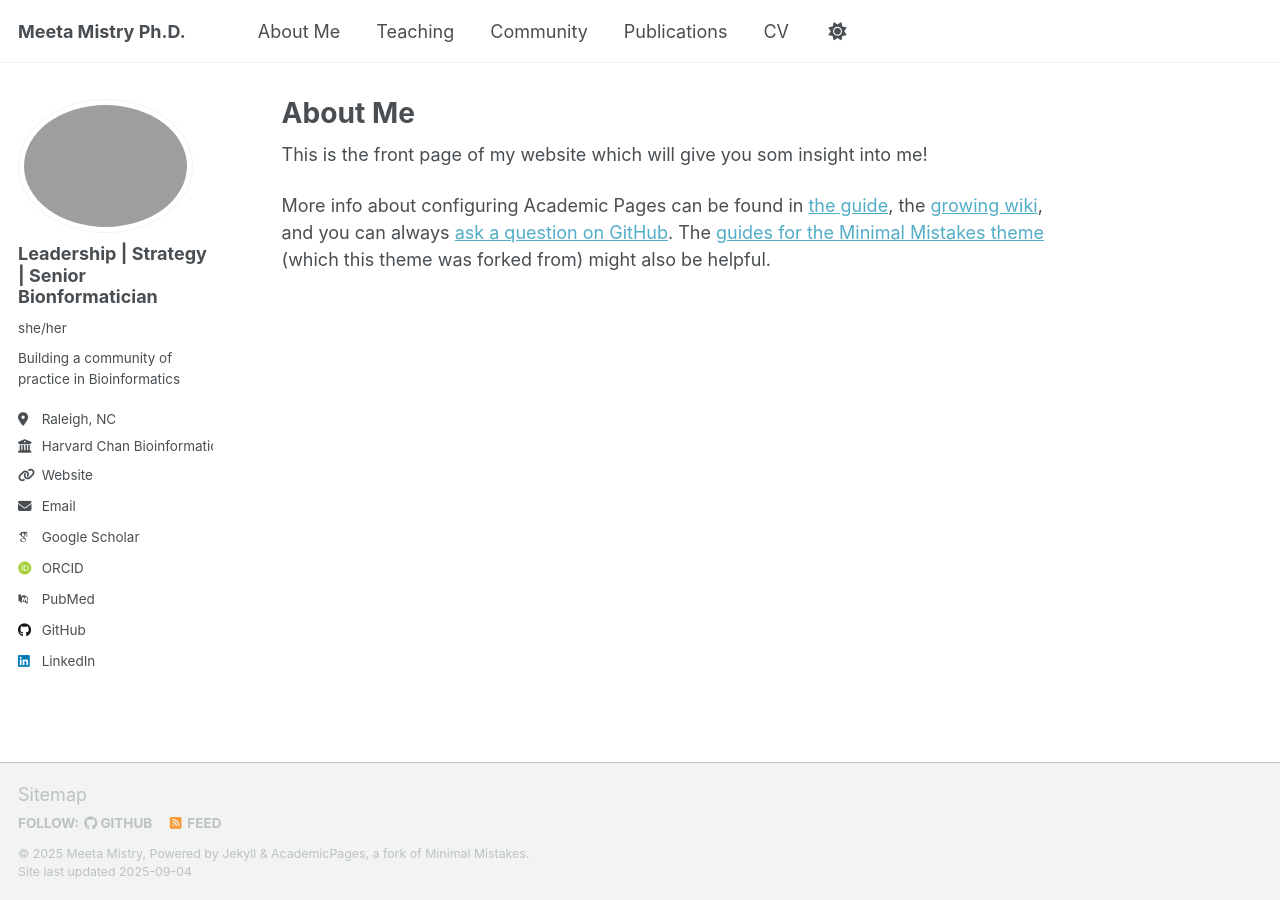
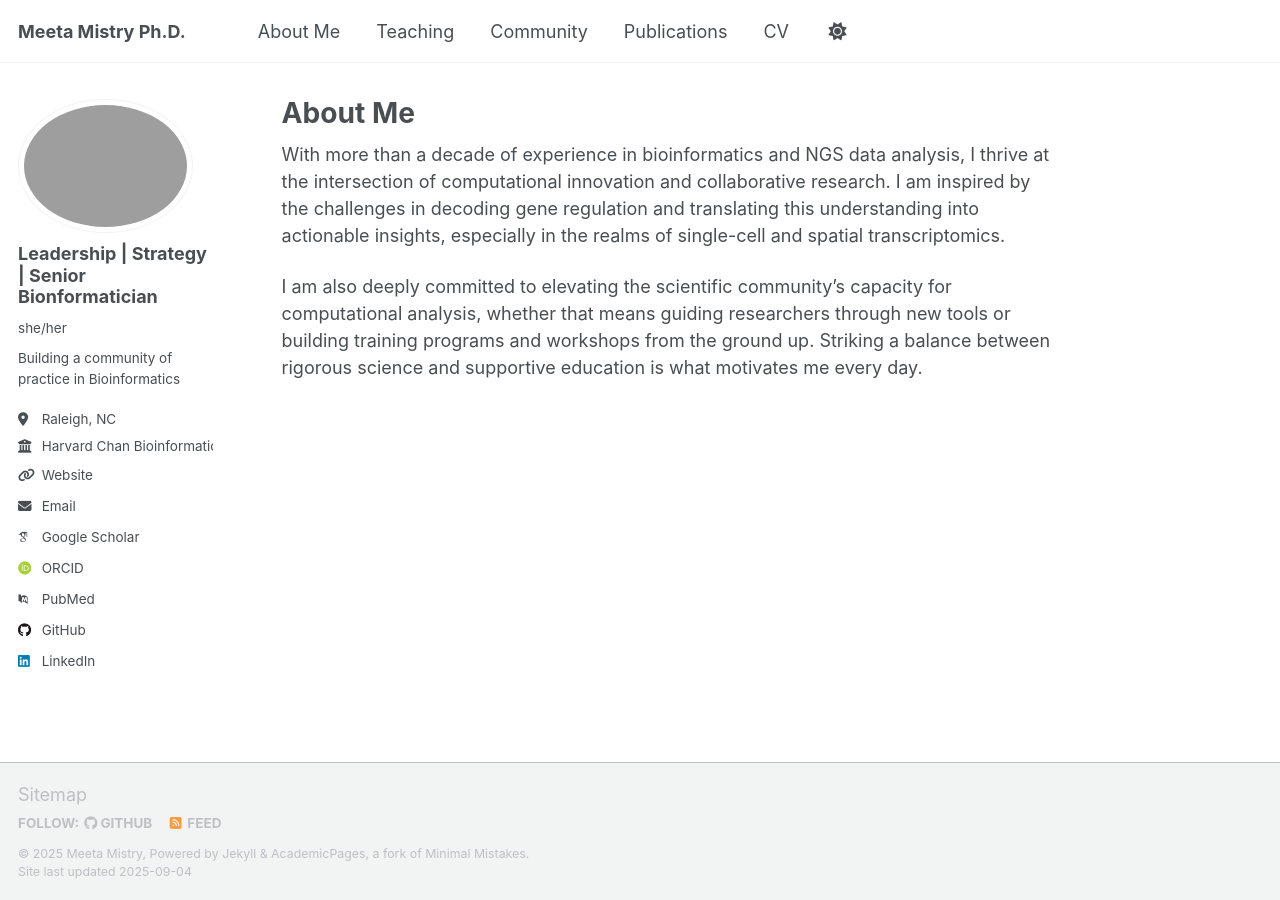
Before and after one commit to mistrm82/personal-webpage, a Jekyll site: the page built from _pages/about.md, in a window 1280 px wide. Built offline with Jekyll 4.4.1, drawn with Linux system fonts in a browser that asks for light colours; some web fonts are replaced; a script that is not in the unit is left out.

Commit message:
Update about.md

```diff
--- a/_pages/about.md
+++ b/_pages/about.md
@@ -7,7 +7,7 @@ redirect_from:
   - /about.html
 ---
 
-This is the front page of my website which will give you som insight into me!
 
+With more than a decade of experience in bioinformatics and NGS data analysis, I thrive at the intersection of computational innovation and collaborative research. I am inspired by the challenges in decoding gene regulation and translating this understanding into actionable insights, especially in the realms of single-cell and spatial transcriptomics.
 
-More info about configuring Academic Pages can be found in [the guide](https://academicpages.github.io/markdown/), the [growing wiki](https://github.com/academicpages/academicpages.github.io/wiki), and you can always [ask a question on GitHub](https://github.com/academicpages/academicpages.github.io/discussions). The [guides for the Minimal Mistakes theme](https://mmistakes.github.io/minimal-mistakes/docs/configuration/) (which this theme was forked from) might also be helpful.
+I am also deeply committed to elevating the scientific community’s capacity for computational analysis, whether that means guiding researchers through new tools or building training programs and workshops from the ground up. Striking a balance between rigorous science and supportive education is what motivates me every day.
```
